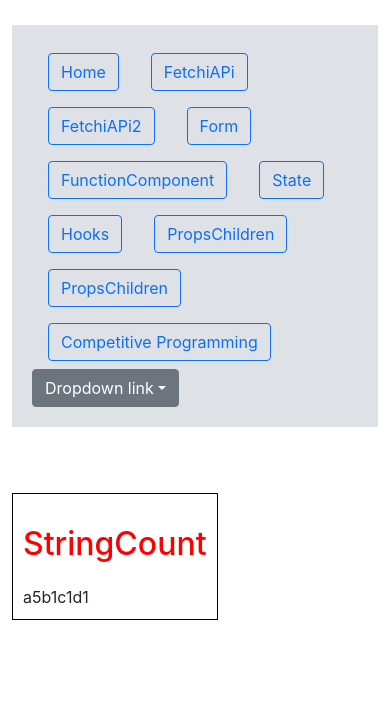
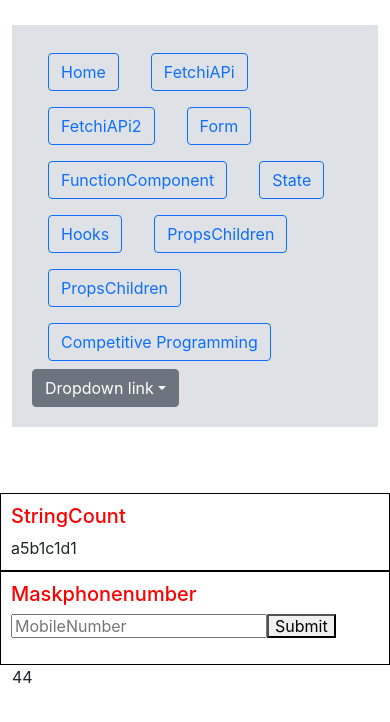
Before and after one commit to balaji1610/basic_react_new, a React (Create React App) app: page /Competitiveprogramming in a window 390 px wide. Shown: the top 722 px of the page. Built offline with nearby package versions, Linux system fonts and the light colour scheme.

Commit message:
Mask_mobile_number

```diff
--- /dev/null
+++ b/src/CompetitiveProgramming/Maskphonenumber.jsx
@@ -0,0 +1,68 @@
+import { useState } from "react";
+
+export default function Maskphonenumber() {
+  const [getNumber, setGetNumber] = useState("");
+  const [result, setresult] = useState("");
+
+  const [error, setError] = useState({
+    Notnumber: false,
+    Maximumnumber: false,
+    button: false,
+  });
+
+  const handlechange = (e) => {
+    setGetNumber(e.target.value);
+    setError({
+      ...error,
+      Notnumber: false,
+      Maximumnumber: false,
+      button: false,
+    });
+
+    if (isNaN(getNumber)) {
+      setError({ ...error, Notnumber: true, button: true });
+      console.log("Not A Number");
+    } else {
+      if (getNumber.length == 10) {
+        setError({ ...error, Maximumnumber: true, button: true });
+        console.log("It is a Number");
+      }
+    }
+  };
+
+  const Masknumber = () => {
+    const firstData = getNumber.slice(-5);
+
+    const maskresult = firstData.padStart(getNumber.length, "#");
+
+    return setresult(maskresult);
+  };
+
+  //   console.log(error.Notnumber, "<---");
+  return (
+    <div>
+      <input
+        type="text"
+        onChange={handlechange}
+        value={getNumber}
+        placeholder="MobileNumber"
+        maxlength="10"
+      />
+      <button onClick={error.button ? null : Masknumber}>
+        <span className={error.button ? "Notallowed" : null}>Submit</span>
+      </button>
+
+      <p>{result}</p>
+      <p>
+        {error.Notnumber ? (
+          <p className="Error_msg">Please Enter Numbr</p>
+        ) : null}
+      </p>
+      <p>
+        {error.Maximumnumber ? (
+          <p className="Error_msg">Please Enter 10 digit Number</p>
+        ) : null}
+      </p>
+    </div>
+  );
+}
--- a/src/CompetitiveProgramming/Program/Program.jsx
+++ b/src/CompetitiveProgramming/Program/Program.jsx
@@ -1,11 +1,26 @@
 import StringCount from "../Stringcount";
+import Maskphonenumber from "../Maskphonenumber";
 export default function program() {
   return (
     <div>
-      <section className="Programm_c_ui">
-        <h1>StringCount</h1>
-        <StringCount />
-      </section>
+      <div className="col-md-12 col-sm-12">
+        <div className="row">
+          <div className="col-md-4 col-sm-4 Programm_c_ui">
+            <section>
+              <h5>StringCount</h5>
+              <StringCount />
+            </section>
+          </div>
+          <div className="col-md-4 col-sm-4 Programm_c_ui ">
+            <section>
+              <h5>Maskphonenumber</h5>
+
+              <Maskphonenumber />
+            </section>
+          </div>
+          <div className="col-md-4 col-sm-4">44</div>
+        </div>
+      </div>
     </div>
   );
 }
--- a/src/Components/css/Components.css
+++ b/src/Components/css/Components.css
@@ -59,11 +59,16 @@
 }
 .Programm_c_ui {
   border: 1px solid #000000;
-
-  display: inline-block;
   padding: 10px;
 }
 
-.Programm_c_ui > h1 {
+.Programm_c_ui > section > h5 {
   color: red;
 }
+
+.Error_msg {
+  color: red;
+}
+.Notallowed {
+  cursor: no-drop;
+}
```
